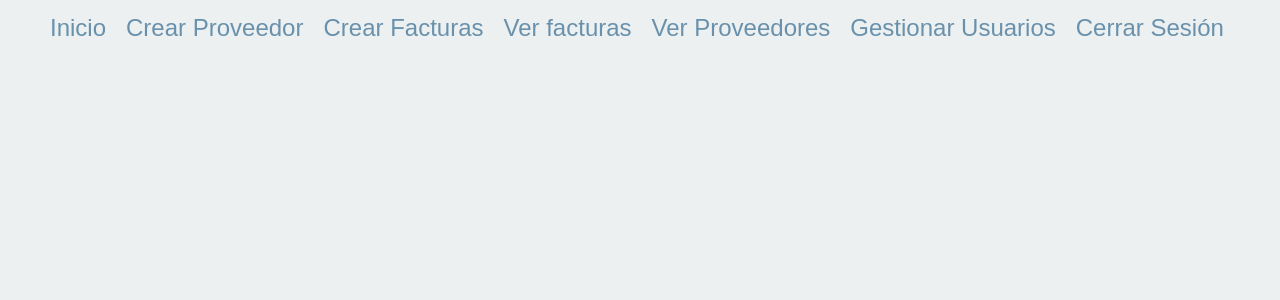
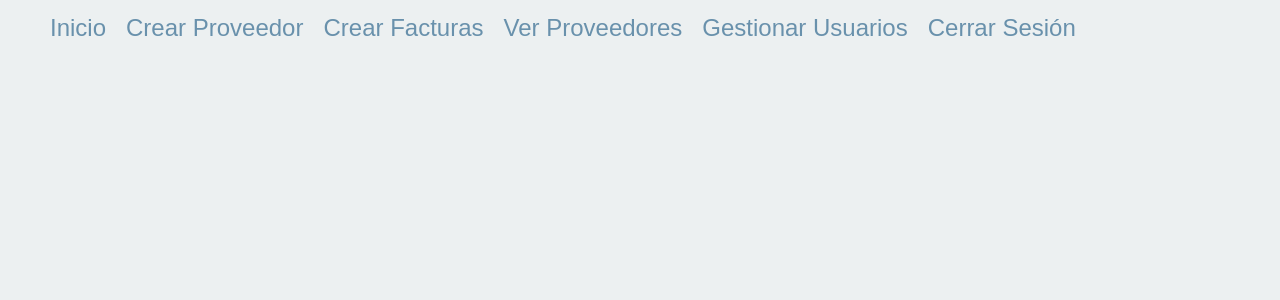
Before and after one commit to CrisitanCoral/controlDeGastosSistemas, a PHP site: page /home.php in a window 1280 px wide. Shown: the part 16-316 px from the top of the page. Run offline with PHP 8.4, Linux system fonts and the light colour scheme; the visitor is signed in with stand-in values (Sample User, id 1).

```diff
--- a/home.php
+++ b/home.php
@@ -51,11 +51,6 @@
                 Crear Facturas
               </a>
             </li>
-            <li>
-              <a href="buscarprov.html" class="current">
-                Ver facturas
-              </a>
-            </li>
              <li>
               <a href="php/proveedores.php" class="current">
                 Ver Proveedores
@@ -67,7 +62,7 @@
               </a>
             </li>
             <li>
-              <a href="php/cerrar_sesion.php">
+              <a id="cerrar_sesion" href="php/cerrar_sesion.php">
                 Cerrar Sesión
               </a>
             </li>
```
Also changed, not shown: css/styles.css (line endings or trailing spaces).
